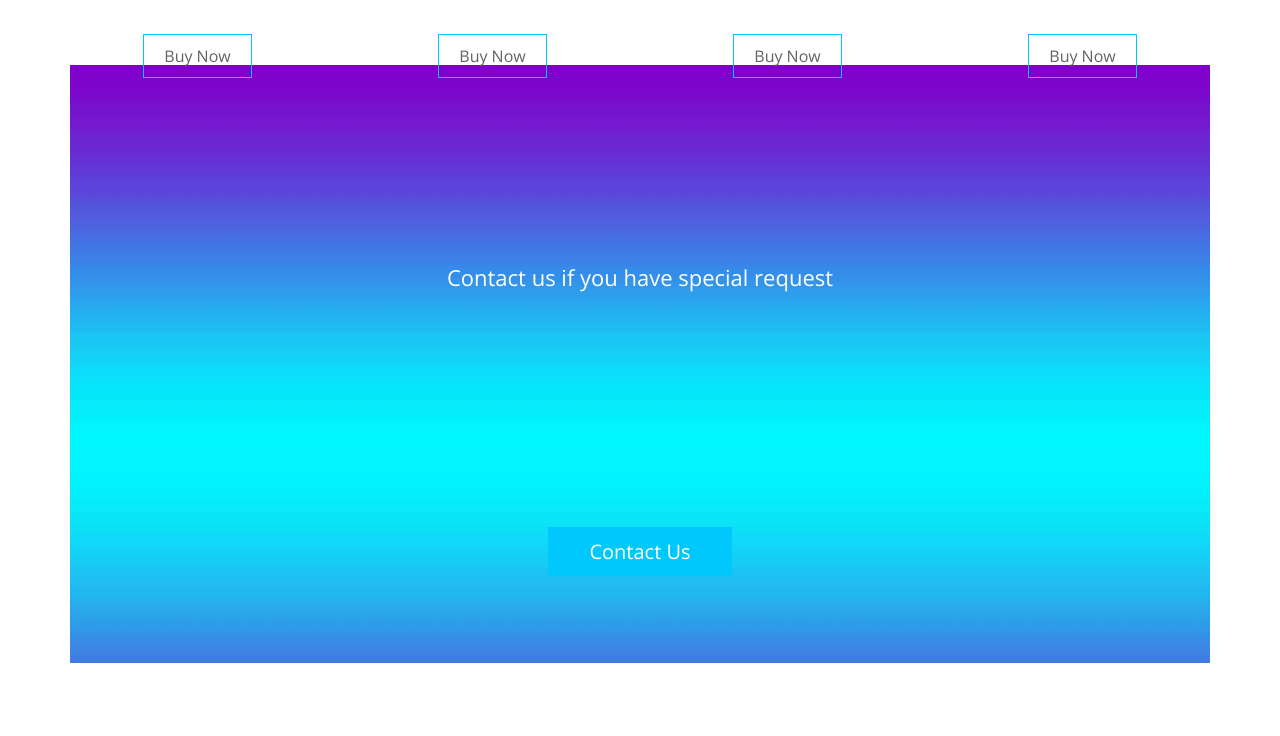
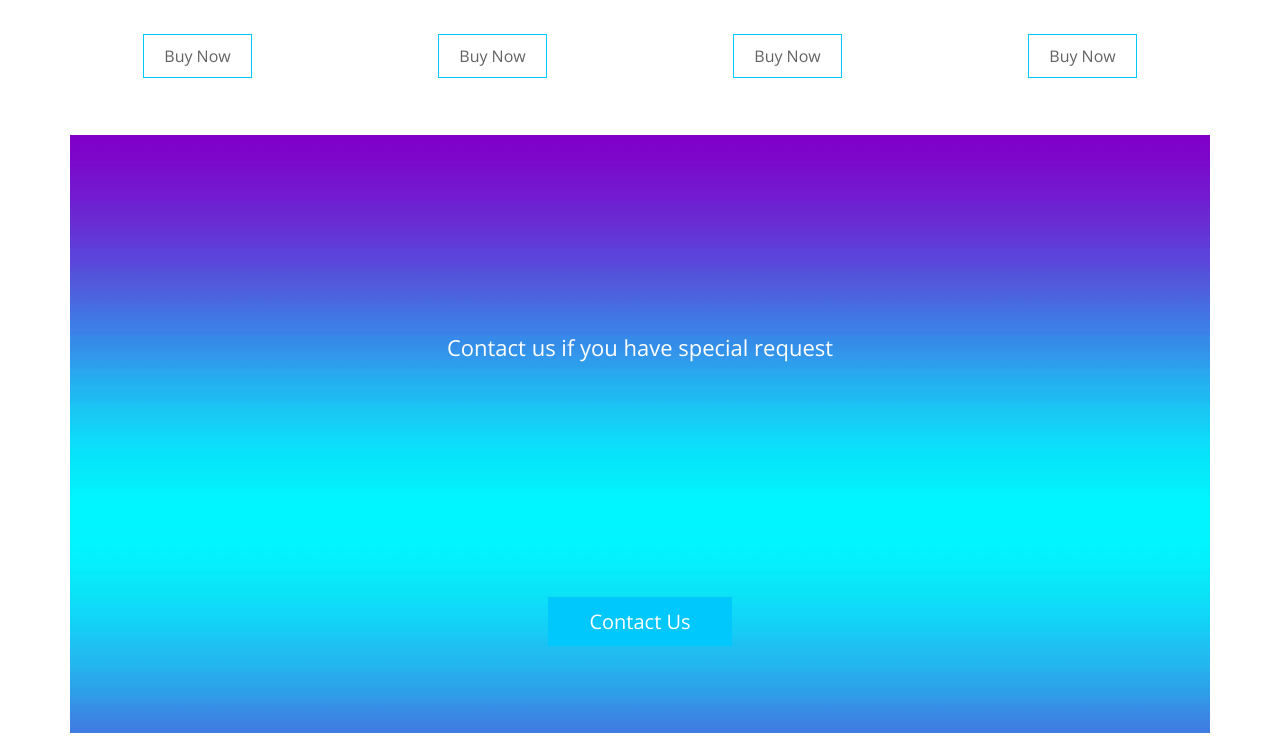
Before and after one commit to Antonanwer/Products-Page, a plain HTML site: page index.html in a window 1280 px wide. Shown: the part 7524-8260 px from the top of the page. Drawn offline with nearby package versions, Linux system fonts and the light colour scheme.

Commit message:
Update kasper.css

```diff
--- a/css/kasper.css
+++ b/css/kasper.css
@@ -950,6 +950,7 @@
 
         .footer {
             padding-top: 100px;
+            margin-top: 70px;
         }
 
         .footer .contact {
```
